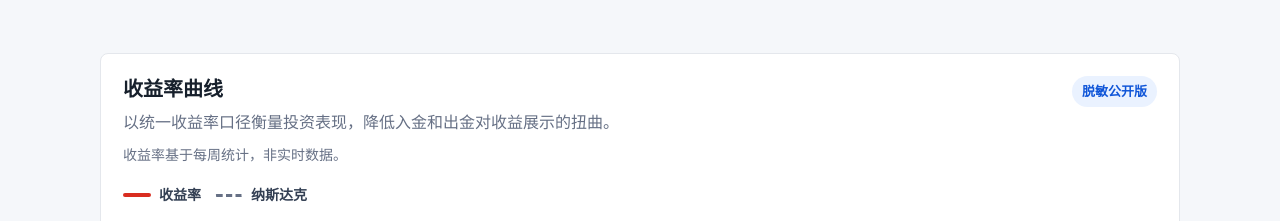
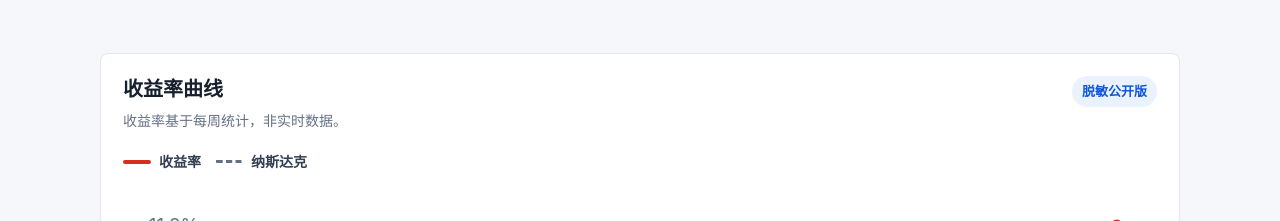
Before and after one commit to chenchaofeng1008-ctrl/AlphaCather, a plain HTML site: page zhuodaniu-site/tools/investment-dashboard.html in a window 1280 px wide. Shown: the part 579-800 px from the top of the page. Drawn offline with Linux system fonts and the light colour scheme; no server answers.

Commit message:
Remove return curve method note

```diff
--- a/zhuodaniu-site/tools/investment-dashboard.html
+++ b/zhuodaniu-site/tools/investment-dashboard.html
@@ -72,7 +72,6 @@
           <div class="chart-header">
             <div>
               <h2>收益率曲线</h2>
-              <p>以统一收益率口径衡量投资表现，降低入金和出金对收益展示的扭曲。</p>
               <p class="dashboard-note inline-note">收益率基于每周统计，非实时数据。</p>
             </div>
             <span class="chart-badge">脱敏公开版</span>
```
